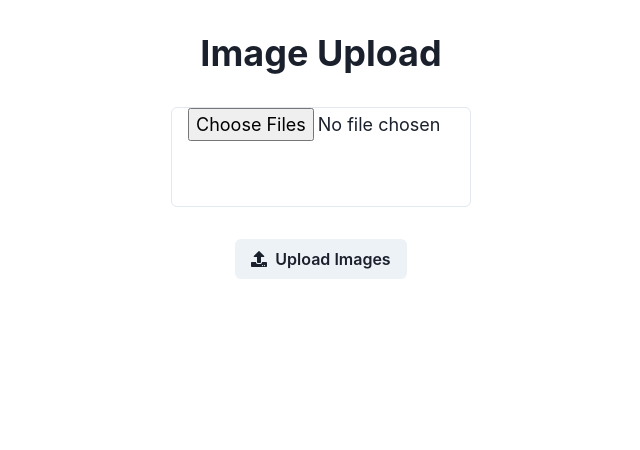
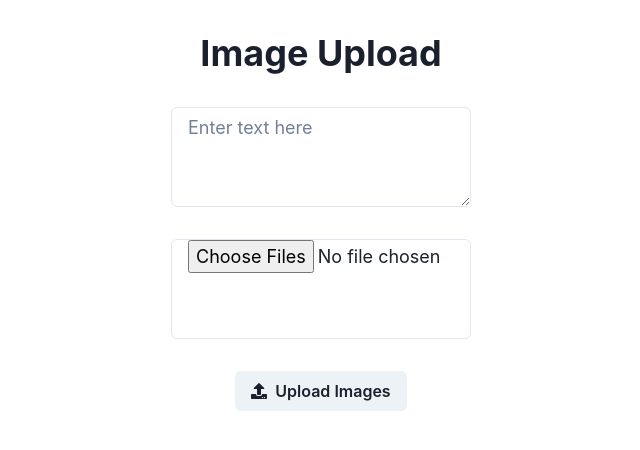
Before and after one commit to GPT-Engineer-App/image-upload-portal, a React (Vite) app: page / in a window 1280 px wide. Shown: the top 450 px of the page, without its empty margins (319-959 px from the left). Built offline with nearby package versions, Linux system fonts and the light colour scheme.

Commit message:
Added a text input to the Index page and created a new state variable to handle its value. The text input allows users to enter text, and is styled according to the dimensions specified in the update request.
make it so you can write in the textbox

```diff
--- a/src/pages/Index.jsx
+++ b/src/pages/Index.jsx
@@ -1,9 +1,10 @@
 import React, { useState } from "react";
-import { Box, Button, Container, Input, Stack, Image, Text, VStack, Heading, useToast } from "@chakra-ui/react";
+import { Box, Button, Container, Input, Stack, Image, Text, VStack, Heading, useToast, Textarea } from "@chakra-ui/react";
 import { FaUpload } from "react-icons/fa";
 
 const Index = () => {
   const [selectedFiles, setSelectedFiles] = useState([]);
+  const [inputText, setInputText] = useState("");
   const toast = useToast();
 
   const handleFileChange = (event) => {
@@ -35,6 +36,7 @@ const Index = () => {
     <Container maxW="container.lg" py={8}>
       <VStack spacing={8}>
         <Heading>Image Upload</Heading>
+        <Textarea placeholder="Enter text here" value={inputText} onChange={(e) => setInputText(e.target.value)} size="lg" height="100px" width="300px" />
         <Input type="file" accept="image/*" multiple onChange={handleFileChange} size="lg" height="100px" width="300px" />
         <Button leftIcon={<FaUpload />} onClick={handleUpload}>
           Upload Images
```
